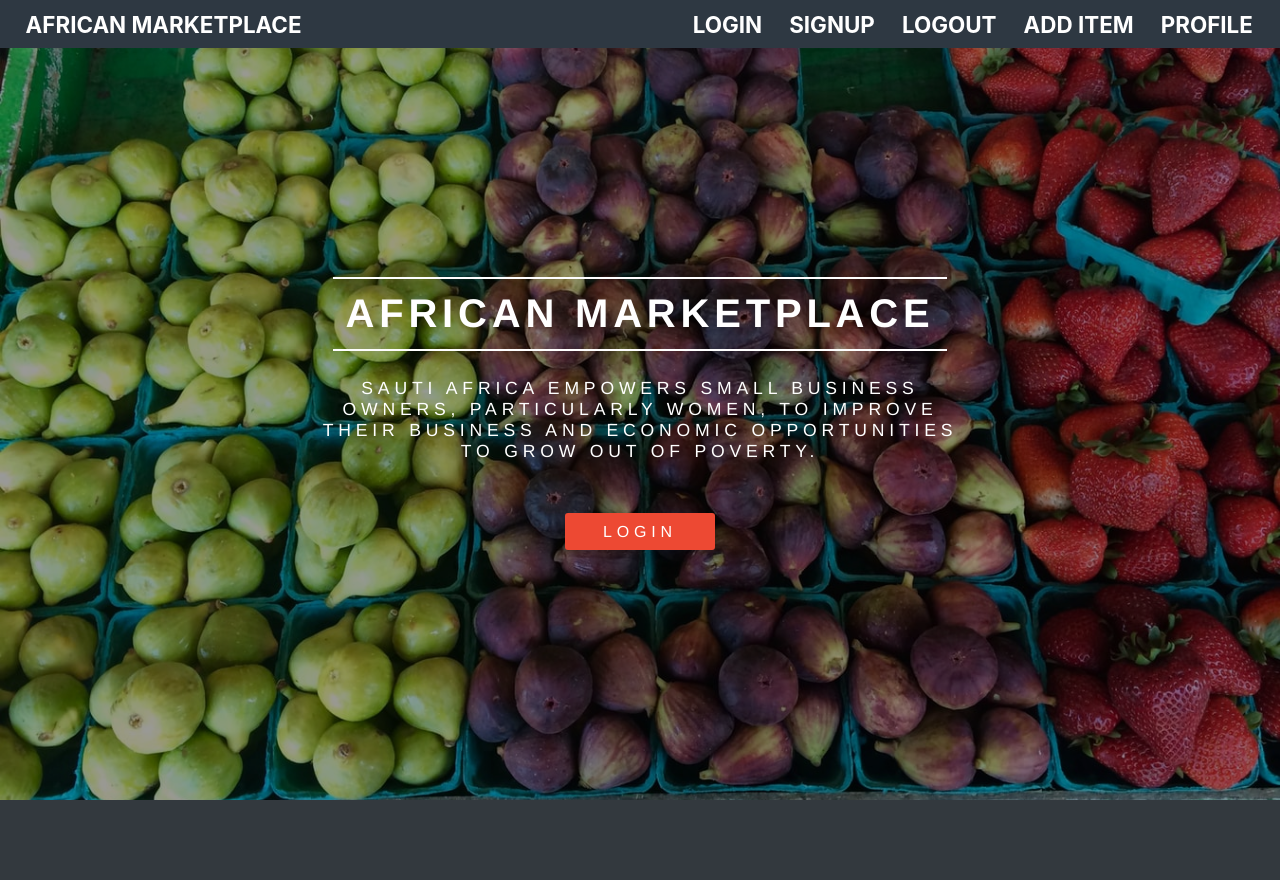
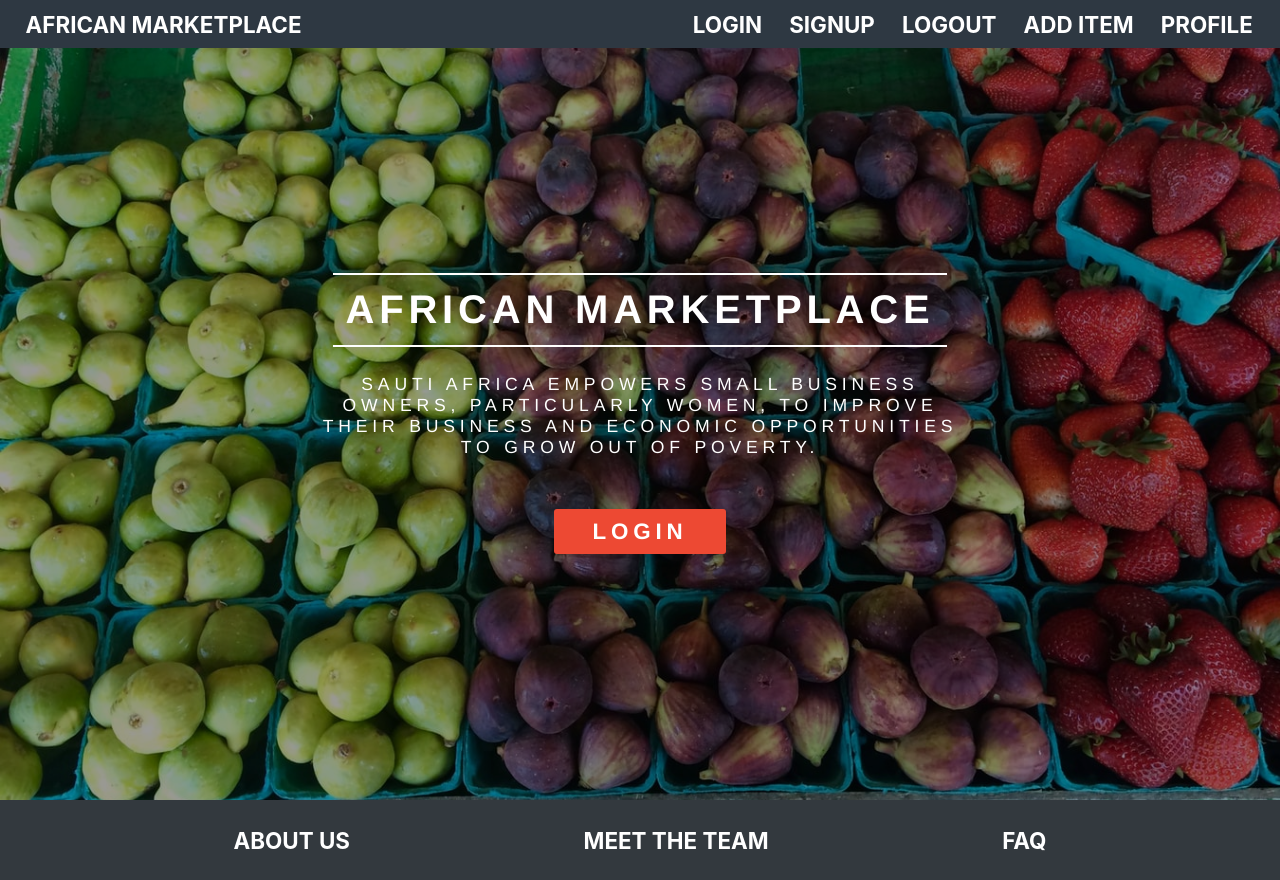
Before and after one commit to ivanovicuros/marketplace-fe, a React (Create React App) app: page / in a window 1280 px wide. Built offline with nearby package versions, Linux system fonts and the light colour scheme.

Commit message:
Made the footer with some dummy links

```diff
--- a/src/App.js
+++ b/src/App.js
@@ -10,6 +10,15 @@ import Profile from './components/Profile';
 import Styled from 'styled-components';
 
 import './App.css';
+
+const StyledApp = Styled.div`
+  a{
+    color: white;
+    font-size: 1.4rem;
+    font-weight: bold;
+    text-decoration: none;
+  }
+`
 
 const Header = Styled.header`
   position: absolute;
@@ -24,13 +33,6 @@ const Header = Styled.header`
     width: 50%;
     padding: 0 2%;
   }
-
-  a{
-    color: white;
-    font-size: 1.4rem;
-    font-weight: bold;
-    text-decoration: none;
-  }
 `
 
 const Nav = Styled.nav`
@@ -42,13 +44,17 @@ const Nav = Styled.nav`
 const Footer = Styled.footer`
   height: 10vh;
   background-color: #1D242AE6;
+  color: white;
+  display: flex;
+  align-items: center;
+  justify-content: space-evenly;
 `
 
 function App() {
 
   return (
     <Router>
-
+      <StyledApp>
         <Header>
           <Link to='/' className='header-title'>AFRICAN MARKETPLACE</Link>
 
@@ -59,7 +65,6 @@ function App() {
             <Link to='/item-form'>ADD ITEM</Link>
             <Link to='/profile'>PROFILE</Link>
           </Nav>
-
         </Header>
 
         <Switch>
@@ -72,8 +77,11 @@ function App() {
         </Switch>
 
         <Footer>
-        <i className="fab fa-twitter"></i>
+          <Link to='/about'>ABOUT US</Link>
+          <Link to='/team'>MEET THE TEAM</Link>
+          <Link to='/faq'>FAQ</Link>
         </Footer>
+      </StyledApp>
     </Router>
   );
 }
```
Lines whose indentation alone changed are shown as unchanged.
